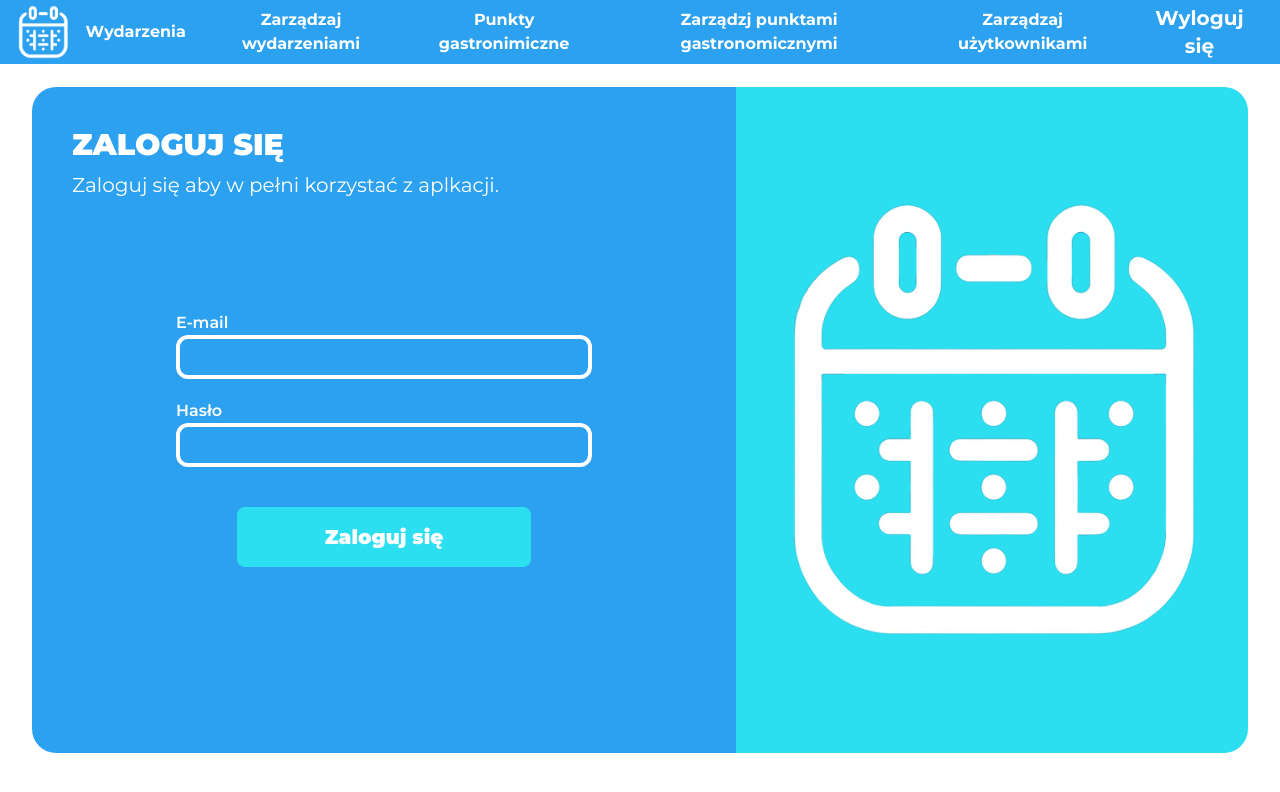
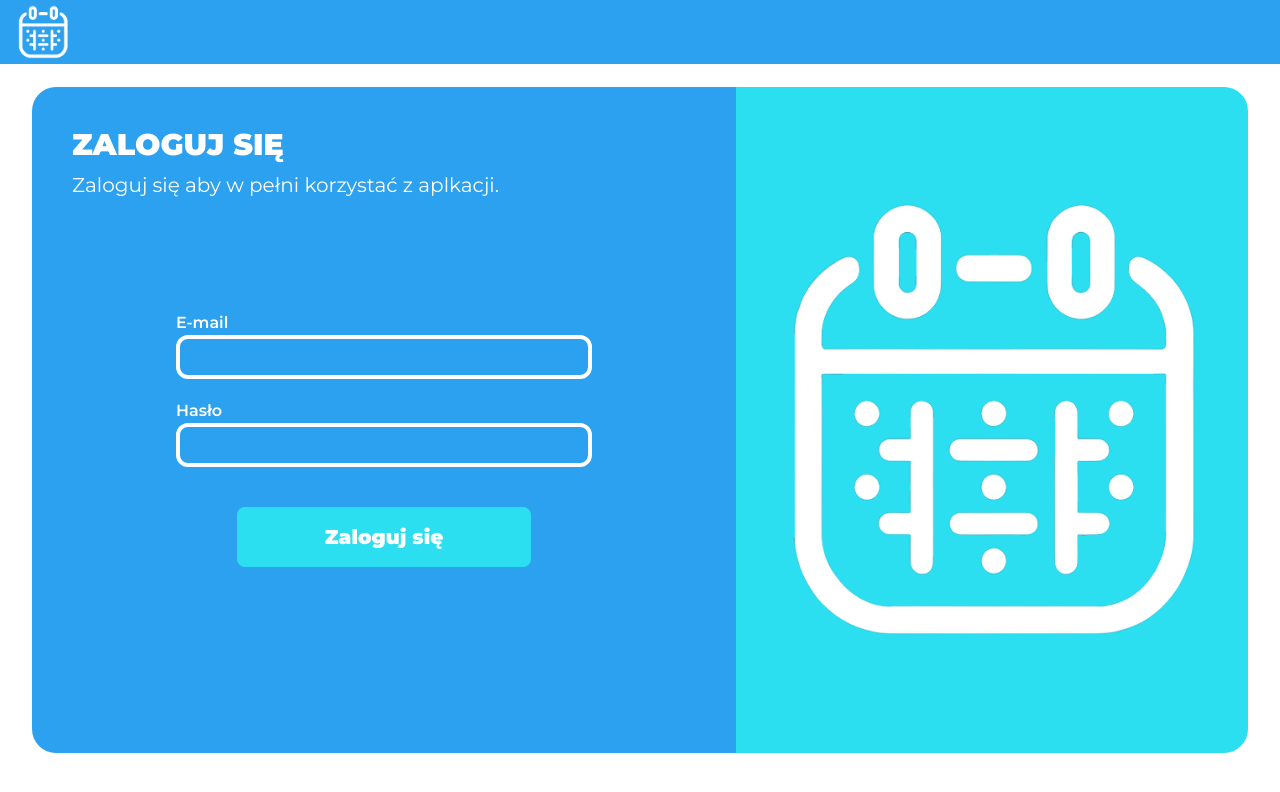
Before and after one commit to maciej-bartoszewski/Planner-Web, a React (Vite) app: page / in a window 1280 px wide. Shown: the top 792 px of the page. Built offline with nearby package versions, Linux system fonts and the light colour scheme.

Commit message:
implementacja funkcjonalnosci wylogowywania sie i dostepu do opcji w menu

```diff
--- a/src/Components/Header.jsx
+++ b/src/Components/Header.jsx
@@ -1,45 +1,140 @@
-import { useState } from 'react';
-import { Link } from 'react-router-dom';
-
-import logo from '../assets/logo.png';
-
+import { useState } from "react";
+import { Link } from "react-router-dom";
 import { IoIosMenu } from "react-icons/io";
 import { IoIosClose } from "react-icons/io";
 
-const Header = () => {
+import logo from "../assets/logo.png";
+
+import Swal from "sweetalert2";
+import { auth } from "../firebase";
+import { signOut } from "firebase/auth";
+
+const Header = ({ user }) => {
   const [nav, setNav] = useState(false);
+
+  const handleSignOut = () => {
+    setNav(false);
+    signOut(auth);
+    Swal.fire({
+      title: "Wylogowano pomyślnie!",
+      timer: 2000,
+      color: "#2BA1F0",
+      confirmButtonColor: "#2BDFF0",
+    });
+  };
 
   const handleNav = () => {
     setNav(!nav);
   };
 
   return (
-        <div className='absolute top-0 left-0 w-full bg-blue h-16 flex items-center justify-between px-3 z-10'>
-            <img src={logo} className='h-full'/>
-            <ul className='hidden lg:flex items-center text-md font-bold h-full'>
-                <li className='hover:bg-lightblue h-full px-3 duration-500 flex items-center justify-center text-center'><Link to="/wydarzenia" className='h-full flex items-center justify-center'>Wydarzenia</Link></li>
-                <li className='hover:bg-lightblue h-full px-3 duration-500 flex items-center justify-center text-center'><Link to="/zarzadzaj-wydarzeniami" className='h-full flex items-center justify-center'>Zarządzaj wydarzeniami</Link></li>
-                <li className='hover:bg-lightblue h-full px-3 duration-500 flex items-center justify-center text-center'><Link to="/punkty-gastronomiczne" className='h-full flex items-center justify-center'>Punkty gastronimiczne</Link></li>
-                <li className='hover:bg-lightblue h-full px-3 duration-500 flex items-center justify-center text-center'><Link to="/zarzadzaj-punktami-gastronomicznymi" className='h-full flex items-center justify-center'>Zarządzj punktami gastronomicznymi</Link></li>
-                <li className='hover:bg-lightblue h-full px-3 duration-500 flex items-center justify-center text-center'><Link to="/zarzadzaj-uzytkownikami" className='h-full flex items-center justify-center'>Zarządzaj użytkownikami</Link></li>
+    <div className="absolute top-0 left-0 w-full bg-blue h-16 flex items-center justify-between px-3 z-10">
+      <img src={logo} className="h-full" />
+      {user && (
+        <ul className="hidden lg:flex items-center text-md font-bold h-full">
+          <li className="hover:bg-lightblue h-full px-3 duration-500 flex items-center justify-center text-center">
+            <Link
+              to="/wydarzenia"
+              className="h-full flex items-center justify-center"
+            >
+              Wydarzenia
+            </Link>
+          </li>
+          <li className="hover:bg-lightblue h-full px-3 duration-500 flex items-center justify-center text-center">
+            <Link
+              to="/zarzadzaj-wydarzeniami"
+              className="h-full flex items-center justify-center"
+            >
+              Zarządzaj wydarzeniami
+            </Link>
+          </li>
+          <li className="hover:bg-lightblue h-full px-3 duration-500 flex items-center justify-center text-center">
+            <Link
+              to="/punkty-gastronomiczne"
+              className="h-full flex items-center justify-center"
+            >
+              Punkty gastronimiczne
+            </Link>
+          </li>
+          <li className="hover:bg-lightblue h-full px-3 duration-500 flex items-center justify-center text-center">
+            <Link
+              to="/zarzadzaj-punktami-gastronomicznymi"
+              className="h-full flex items-center justify-center"
+            >
+              Zarządzj punktami gastronomicznymi
+            </Link>
+          </li>
+          <li className="hover:bg-lightblue h-full px-3 duration-500 flex items-center justify-center text-center">
+            <Link
+              to="/zarzadzaj-uzytkownikami"
+              className="h-full flex items-center justify-center"
+            >
+              Zarządzaj użytkownikami
+            </Link>
+          </li>
         </ul>
-            <button className='hidden lg:flex text-xl font-bold hover:bg-lightblue h-full px-3 duration-500 items-center text-center' >Wyloguj się</button>
-                <div onClick={handleNav} className='block lg:hidden'>
-                    {!nav && <div className='w-5 '> <IoIosMenu /> </div>}
+      )}
+      {user && (
+        <button
+          onClick={handleSignOut}
+          className="hidden lg:flex text-xl font-bold hover:bg-lightblue h-full px-3 duration-500 items-center text-center"
+        >
+          Wyloguj się
+        </button>
+      )}
+      {user && (
+        <div onClick={handleNav} className="block lg:hidden">
+          {!nav && (
+            <div className="w-5 ">
+              {" "}
+              <IoIosMenu />{" "}
             </div>
-                <ul className={`flex flex-col justify-center items-center ${nav ? 'fixed left-0 top-0 w-full border-r border-r-gray-900 bg-blue transform translate-y-0 transition-transform ease-in-out duration-500' : 'left-0 top-0 bg-blue w-full transform -translate-y-full transition-transform ease-in-out duration-500 fixed'}`}>
-                    <div onClick={handleNav} className='block lg:hidden ml-auto p-3'>
-                        {nav && <div className='w-5 '> <IoIosClose /> </div>}
+          )}
         </div>
-                    <li className='hover:bg-lightblue px-3 py-4 duration-500 w-full text-center'><Link to="/wydarzenia">Wydarzenia</Link></li>
-                    <li className='hover:bg-lightblue px-3 py-4 duration-500 w-full text-center'><Link to="/zarzadzaj-wydarzeniami">Zarządzaj wydarzeniami</Link></li>
-                    <li className='hover:bg-lightblue px-3 py-4 duration-500 w-full text-center'><Link to="/punkty-gastronomiczne">Punkty gastronomiczne</Link></li>
-                    <li className='hover:bg-lightblue px-3 py-4 duration-500 w-full text-center'><Link to="/zarzadzaj-punktami-gastronomicznymi">Zarządzj punktami gastronomicznymi</Link></li>
-                    <li className='hover:bg-lightblue px-3 py-4 duration-500 w-full text-center'><Link to="/zarzadzaj-uzytkownikami">Zarządzaj użytkownikami</Link></li>
-                    <li className='hover:bg-lightblue px-3 py-4 duration-500 w-full text-center'>Wyloguj się</li>
+      )}
+      {user && (
+        <ul
+          className={`flex flex-col justify-center items-center ${
+            nav
+              ? "fixed left-0 top-0 w-full border-r border-r-gray-900 bg-blue transform translate-y-0 transition-transform ease-in-out duration-500"
+              : "left-0 top-0 bg-blue w-full transform -translate-y-full transition-transform ease-in-out duration-500 fixed"
+          }`}
+        >
+          <div onClick={handleNav} className="block lg:hidden ml-auto p-3">
+            {nav && (
+              <div className="w-5 ">
+                {" "}
+                <IoIosClose />{" "}
+              </div>
+            )}
+          </div>
+          <li className="hover:bg-lightblue px-3 py-4 duration-500 w-full text-center">
+            <Link to="/wydarzenia">Wydarzenia</Link>
+          </li>
+          <li className="hover:bg-lightblue px-3 py-4 duration-500 w-full text-center">
+            <Link to="/zarzadzaj-wydarzeniami">Zarządzaj wydarzeniami</Link>
+          </li>
+          <li className="hover:bg-lightblue px-3 py-4 duration-500 w-full text-center">
+            <Link to="/punkty-gastronomiczne">Punkty gastronomiczne</Link>
+          </li>
+          <li className="hover:bg-lightblue px-3 py-4 duration-500 w-full text-center">
+            <Link to="/zarzadzaj-punktami-gastronomicznymi">
+              Zarządzj punktami gastronomicznymi
+            </Link>
+          </li>
+          <li className="hover:bg-lightblue px-3 py-4 duration-500 w-full text-center">
+            <Link to="/zarzadzaj-uzytkownikami">Zarządzaj użytkownikami</Link>
+          </li>
+          <li
+            onClick={handleSignOut}
+            className="hover:bg-lightblue px-3 py-4 duration-500 w-full text-center"
+          >
+            Wyloguj się
+          </li>
         </ul>
+      )}
     </div>
-    )
-  }
+  );
+};
 
-  export default Header
+export default Header;
```
Lines whose indentation alone changed are shown as unchanged.
